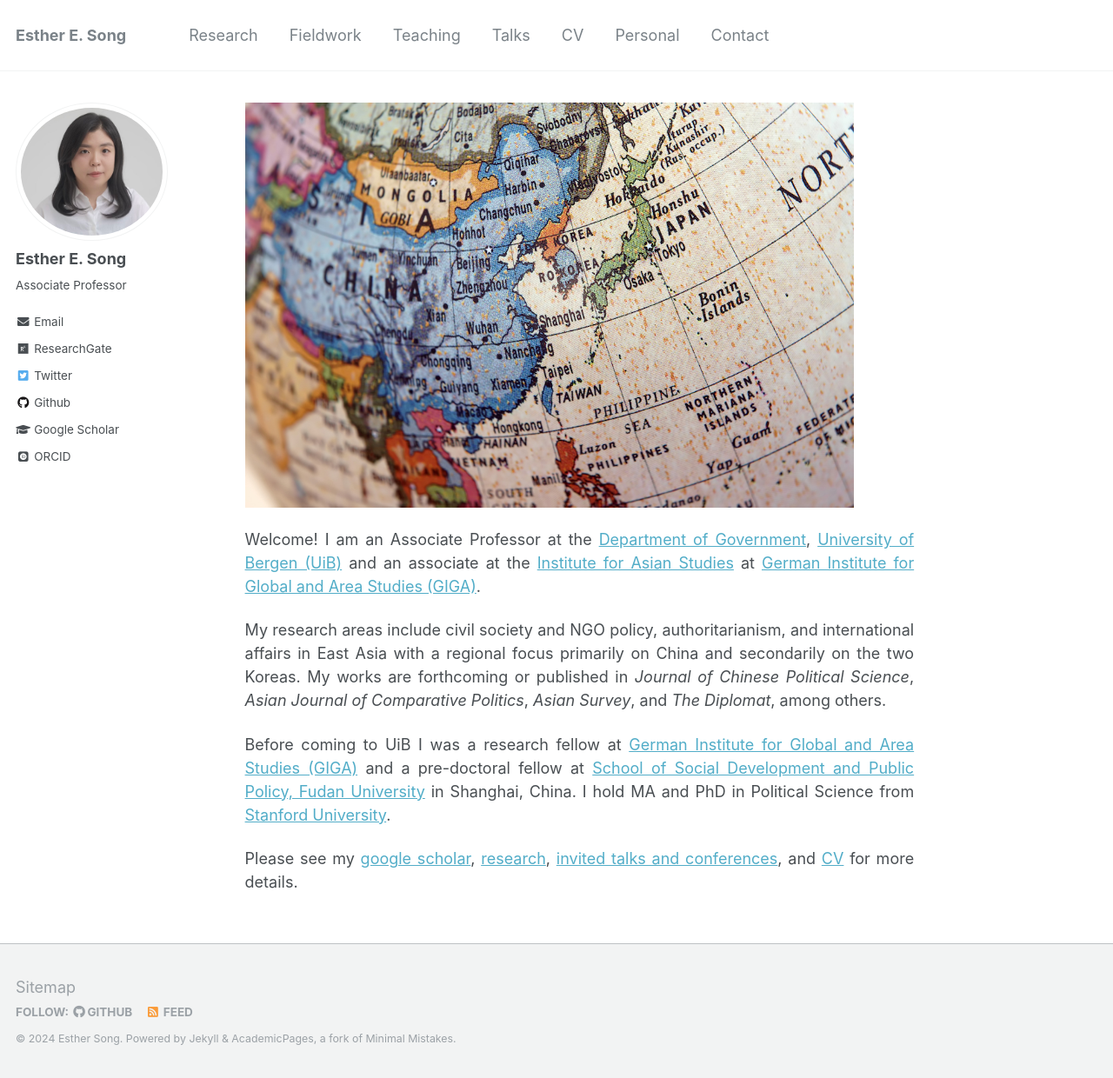
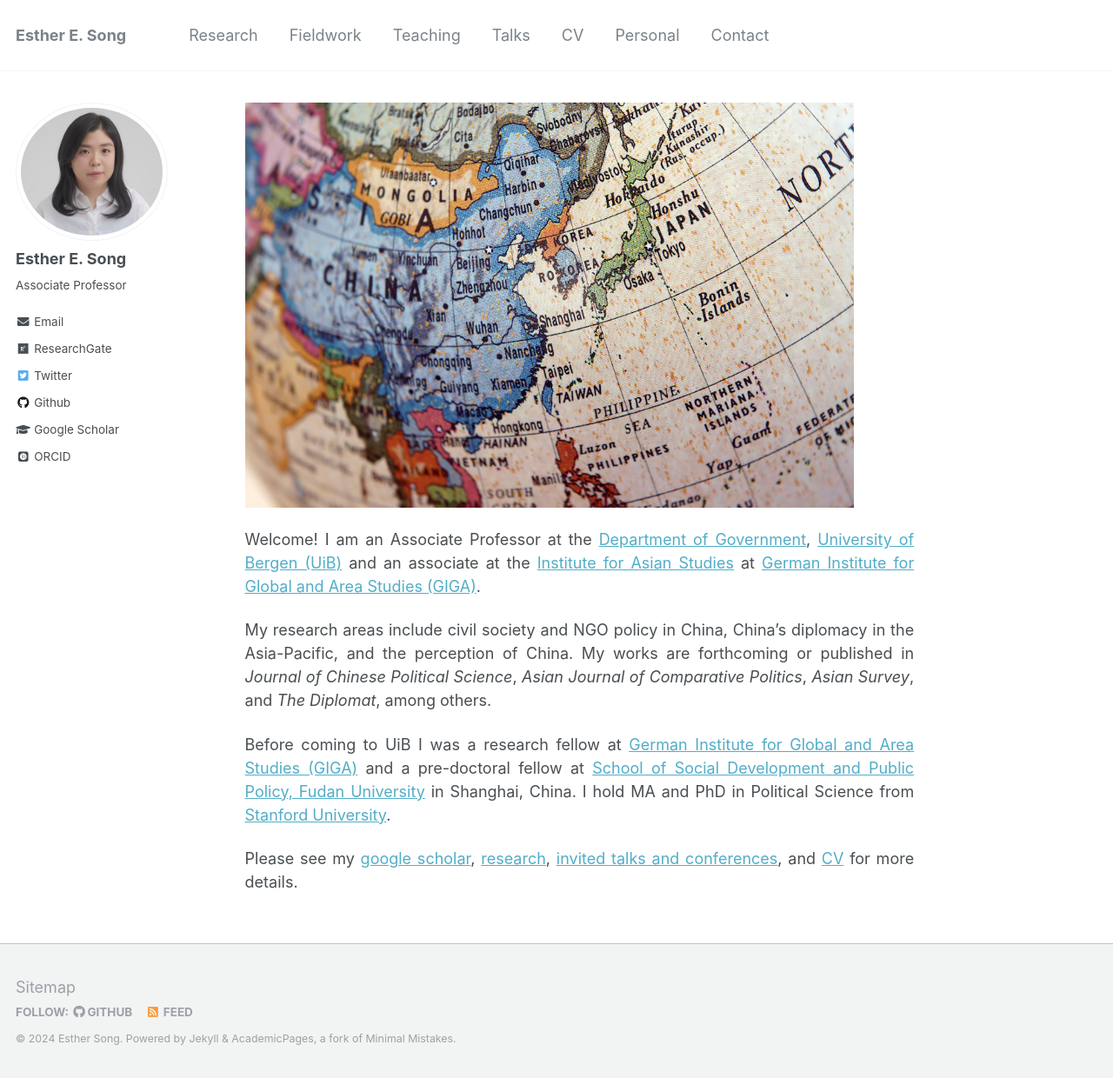
Before and after one commit to ehsong/ehsong.github.io, a Jekyll site: the page built from _pages/about.md, in a window 1280 px wide and 1240 px high. Shown: the whole window at 87% size. Built offline with Jekyll 4.4.1, drawn with Linux system fonts in a browser that asks for light colours; some web fonts are replaced.

Commit message:
Update about.md

```diff
--- a/_pages/about.md
+++ b/_pages/about.md
@@ -11,7 +11,7 @@
 
 Welcome! I am an Associate Professor at the [Department of Government](https://www.uib.no/en/gov), [University of Bergen (UiB)](https://www.uib.no/en) and an associate at the [Institute for Asian Studies](https://www.giga-hamburg.de/en/institutes/giga-institute-for-asian-studies/) at [German Institute for Global and Area Studies (GIGA)](https://www.giga-hamburg.de/en/).
 
-My research areas include civil society and NGO policy, authoritarianism, and international affairs in East Asia with a regional focus primarily on China and secondarily on the two Koreas. My works are forthcoming or published in *Journal of Chinese Political Science*, *Asian Journal of Comparative Politics*, *Asian Survey*, and *The Diplomat*, among others.
+My research areas include civil society and NGO policy in China, China's diplomacy in the Asia-Pacific, and the perception of China. My works are forthcoming or published in *Journal of Chinese Political Science*, *Asian Journal of Comparative Politics*, *Asian Survey*, and *The Diplomat*, among others.
 
 Before coming to UiB I was a research fellow at [German Institute for Global and Area Studies (GIGA)](https://www.giga-hamburg.de/en/) and a pre-doctoral fellow at [School of Social Development and Public Policy, Fudan University](https://www.fudan.edu.cn/en/2019/0514/c295a96700/page.htm) in Shanghai, China. I hold MA and PhD in Political Science from [Stanford University](https://stanford.edu).
 
```
